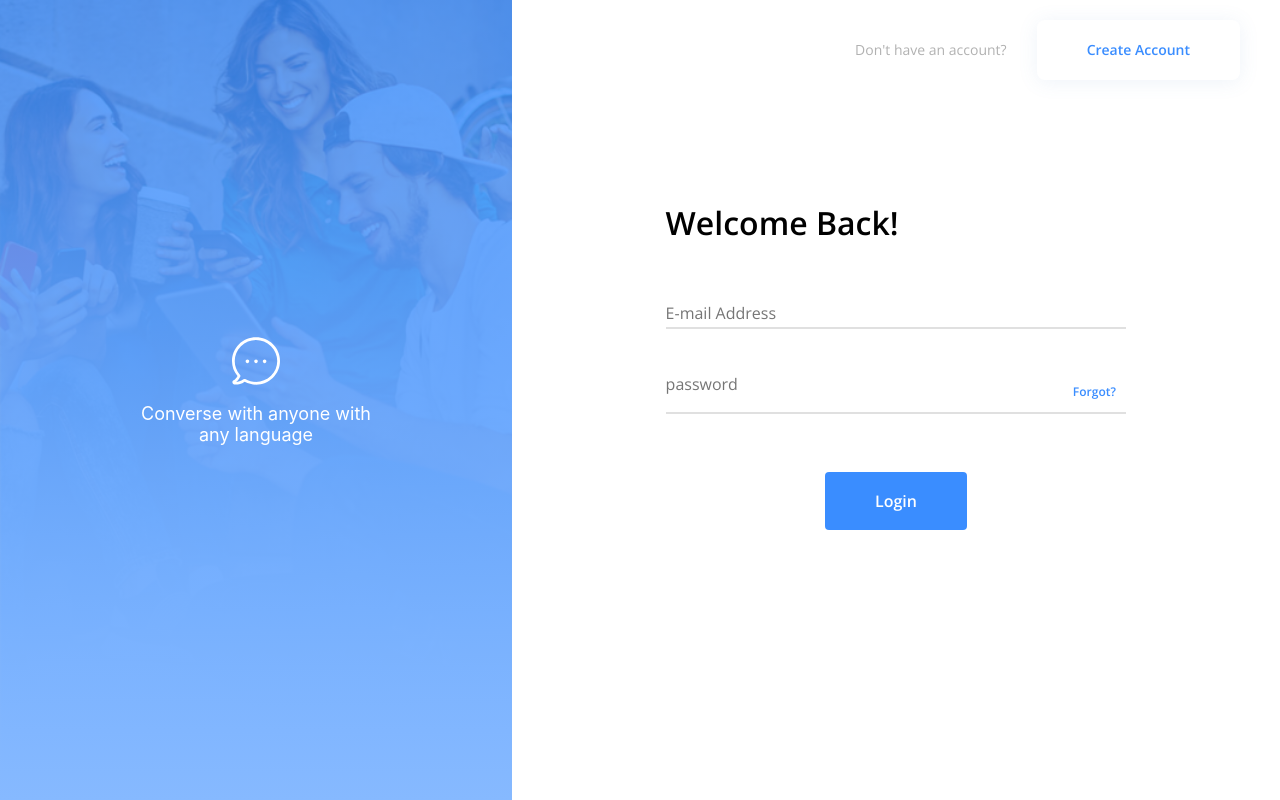
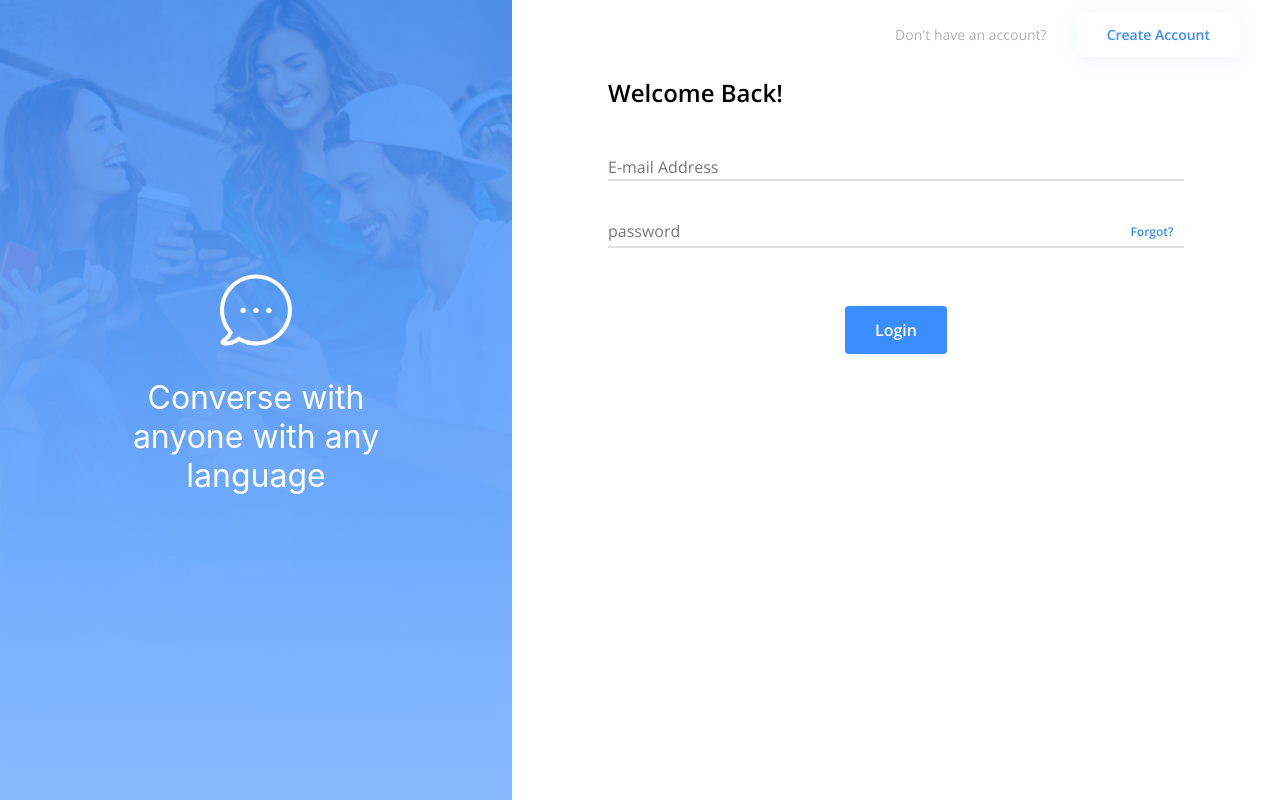
Before and after one commit to maxsonyang/miniature-octo-robot, a React (Create React App) app in the folder client/: page /login in a window 1280 px wide. Built offline with nearby package versions, Linux system fonts and the light colour scheme; no server answers.

Commit message:
fixed signup screen behavior on mobile landscape

```diff
--- a/client/src/Login.js
+++ b/client/src/Login.js
@@ -25,15 +25,17 @@ const useStyles = makeStyles((theme) => ({
     marginBottom: 40,
     [theme.breakpoints.up('landscape')]: {
       flexDirection: "row",
-      padding: "20px 40px",
+      padding: "10px 40px 0 40px",
       justifyContent: "flex-end",
+      marginBottom: 0,
     }
   },
   form: {
     margin: "auto 0",
     [theme.breakpoints.up('landscape')]: {
-      margin: "5vh 0",
-      width: "60%",
+      margin: 0,
+      width: "75%",
+      maxHeight: "80%",
     }
   },
   forgotLink: {
@@ -88,7 +90,10 @@ const Login = (props) => {
                 name="username"
                 type="text"
                 InputProps={{
-                  classes: { underline: landingClasses.underline },
+                  classes: {
+                    input: landingClasses.textField,
+                    underline: landingClasses.underline
+                  },
                 }}
               />
             </FormControl>
@@ -103,10 +108,9 @@ const Login = (props) => {
                 endAdornment: (
                   <Button className={classes.forgotLink}>Forgot?</Button>
                 ),
-                classes: { underline: landingClasses.underline },
-                style: {
-                  fontSize: 28,
-                  lineHeight: 12,
+                classes: {
+                  input: landingClasses.textField,
+                  underline: landingClasses.underline
                 },
               }}
             />
--- a/client/src/Signup.js
+++ b/client/src/Signup.js
@@ -24,21 +24,18 @@ const useStyles = makeStyles((theme) => ({
     flexDirection: "column",
     alignItems: "center",
     marginBottom: 40,
-    [theme.breakpoints.up("landscape")]: {
+    [theme.breakpoints.up('landscape')]: {
       flexDirection: "row",
-      padding: "20px 40px",
+      padding: "10px 40px 0 40px",
       justifyContent: "flex-end",
-    },
+      marginBottom: 0,
+    }
   },
   form: {
-    margin: "7vh 0",
-    width: "100%",
-    display: "flex",
-    flexDirection: "column",
-    justifyContent: "space-between",
+    margin: "auto 0",
     [theme.breakpoints.up('landscape')]: {
-      margin: 0,
-      width: "60%",
+      width: "75%",
+      maxHeight: "100%",
     }
   },
   forgotLink: {
@@ -48,7 +45,7 @@ const useStyles = makeStyles((theme) => ({
   },
 }));
 
-const Login = (props) => {
+const Signup = (props) => {
   const history = useHistory();
   const { user, register } = props;
   const [formErrorMessage, setFormErrorMessage] = useState({});
@@ -190,4 +187,4 @@ const mapDispatchToProps = (dispatch) => {
   };
 };
 
-export default connect(mapStateToProps, mapDispatchToProps)(Login);
+export default connect(mapStateToProps, mapDispatchToProps)(Signup);
--- a/client/src/components/Landing/Banner.js
+++ b/client/src/components/Landing/Banner.js
@@ -13,7 +13,7 @@ const useStyles = makeStyles((theme) => ({
     alignItems: "center",
     [theme.breakpoints.up('landscape')]: {
       flexDirection: "row",
-    }
+    },
   },
   banner: {
     backgroundSize: 'cover',
@@ -51,15 +51,32 @@ const useStyles = makeStyles((theme) => ({
     [theme.breakpoints.up('landscape')]: {
       width: 48,
       height: 48,
-    }
+    },
+    [theme.breakpoints.up('md')]: {
+      width: 56,
+      height: 56,
+    },
+    [theme.breakpoints.up('lg')]: {
+      width: 72,
+      height: 72,
+    },
   },
   bannerText: {
     color: "#FFFFFF",
     zIndex: 100,
+    [theme.breakpoints.up('portrait')]: {
+      fontSize: 18,
+    },
     [theme.breakpoints.up('landscape')]: {
-      fontSize: 18,
       width: "50%",
       textAlign: "center",
+    },
+    [theme.breakpoints.up("md")]: {
+      width: "60%",
+      fontSize: 24,
+    },
+    [theme.breakpoints.up("lg")]: {
+      fontSize: 32,
     }
   },
   contentBox: {
@@ -67,12 +84,12 @@ const useStyles = makeStyles((theme) => ({
     flexDirection: "column-reverse",
     alignItems: "center",
     height: "92vh",
-    width: "80%",
+    width: "100%",
+    overflowY: "scroll",
     [theme.breakpoints.up('landscape')]: {
+      height: "100vh",
       flexDirection: "column",
       width: "65%",
-      height: "100vh",
-      margin: "auto",
     }
   },
 }));
--- a/client/src/components/Landing/theme.js
+++ b/client/src/components/Landing/theme.js
@@ -14,6 +14,8 @@ const landingTheme = makeStyles((theme) => ({
     [theme.breakpoints.up("landscape")]: {
       fontSize: 16,
       fontWeight: 700,
+      padding: "10px 30px",
+      marginBottom: "5vh",
     },
   },
   secondaryButton: {
@@ -21,10 +23,10 @@ const landingTheme = makeStyles((theme) => ({
     borderRadius: 8,
     boxShadow: "0 2px 20px 0 rgba(88,133,196,0.10)",
     maxWidth: "fit-content",
-    padding: "10px 50px",
+    padding: "5px 30px",
     [theme.breakpoints.up('landscape')]: {
       marginLeft: 30,
-      height: 60
+      padding: "10px 30px",
     }
   },
   primaryHeader: {
@@ -32,7 +34,7 @@ const landingTheme = makeStyles((theme) => ({
     fontWeight: 600,
     fontSize: 24,
     [theme.breakpoints.up('landscape')]: {
-      fontSize: 32,
+      fontSize: 24,
     }
   },
   secondaryHeader: {
@@ -47,8 +49,16 @@ const landingTheme = makeStyles((theme) => ({
     }
   },
   formControl: {
+    width: "90vw",
+    marginTop: 15,
+    [theme.breakpoints.up('landscape')]: {
+      width: "100%",
+      marginTop: 10,
+    }
+  },
+  textField: {
+    ...theme.typography,
     width: "100%",
-    marginTop: 15,
   },
   underline: {
     "&:before": {
```
